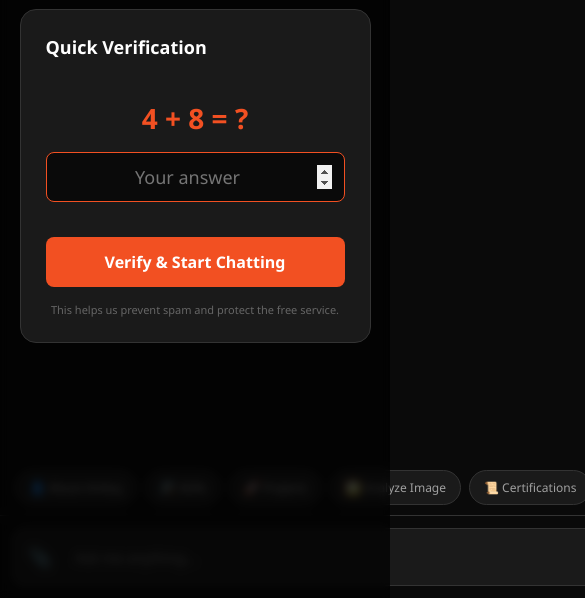
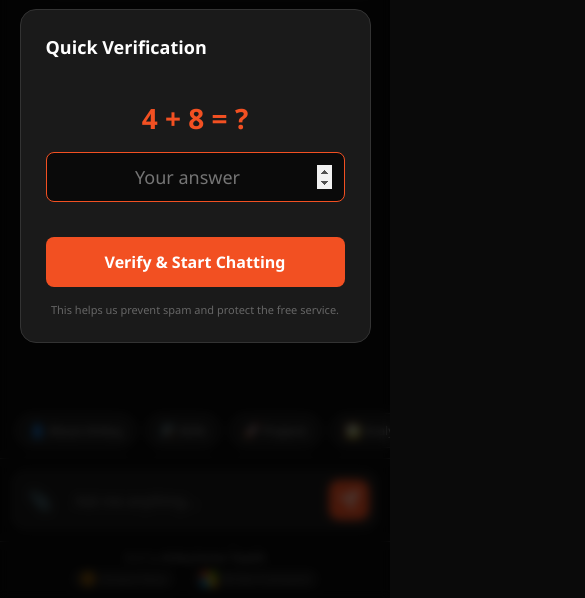
Before and after one commit to Ambuj123-lab/ambuj-ms-bot-framework, a website: page public/index.html in a window 390 px wide. Shown: the part 246-844 px from the top of the page, 585 px wide, since content can reach past the window. Drawn offline with nearby package versions, Linux system fonts and the light colour scheme.

Commit message:
fix: Mobile UI overhaul - visible footer, scrollable chips, text truncation fix, SVG send button

```diff
--- a/public/index.html
+++ b/public/index.html
@@ -192,7 +192,7 @@
             word-break: break-word;
             flex: 1;
             min-width: 0;
-            overflow: hidden;
+            /* Removed overflow: hidden to prevent vertical truncation */
         }
 
         .message.user .content {
@@ -762,9 +762,27 @@
                 justify-content: center;
             }
 
-            /* Hide footer on mobile for more space */
+            /* Footer - Visible and Compact */
             .footer {
-                display: none;
+                display: block !important;
+                padding: 8px;
+                font-size: 10px;
+                text-align: center;
+                background: var(--bg-dark);
+                border-top: 1px solid var(--border-color);
+            }
+
+            .footer-badges {
+                justify-content: center;
+                margin-top: 4px;
+            }
+
+            /* Ensure chips scroll properly */
+            .quick-actions {
+                width: 100%;
+                max-width: 100vw;
+                padding: 10px 15px;
+                overflow-x: auto !important;
             }
         }
 
@@ -992,7 +1010,13 @@
                             onchange="handleUpload(event)"></label>
                     <input type="text" class="text-input" id="msgInput" placeholder="Ask me anything..."
                         onkeypress="handleKey(event)">
-                    <button class="send-btn" id="sendBtn" onclick="sendMessage()">➤</button>
+                    <button class="send-btn" id="sendBtn" onclick="sendMessage()">
+                        <svg width="20" height="20" viewBox="0 0 24 24" fill="none" stroke="currentColor"
+                            stroke-width="2" stroke-linecap="round" stroke-linejoin="round">
+                            <line x1="22" y1="2" x2="11" y2="13"></line>
+                            <polygon points="22 2 15 22 11 13 2 9 22 2"></polygon>
+                        </svg>
+                    </button>
                 </div>
             </div>
 
```
